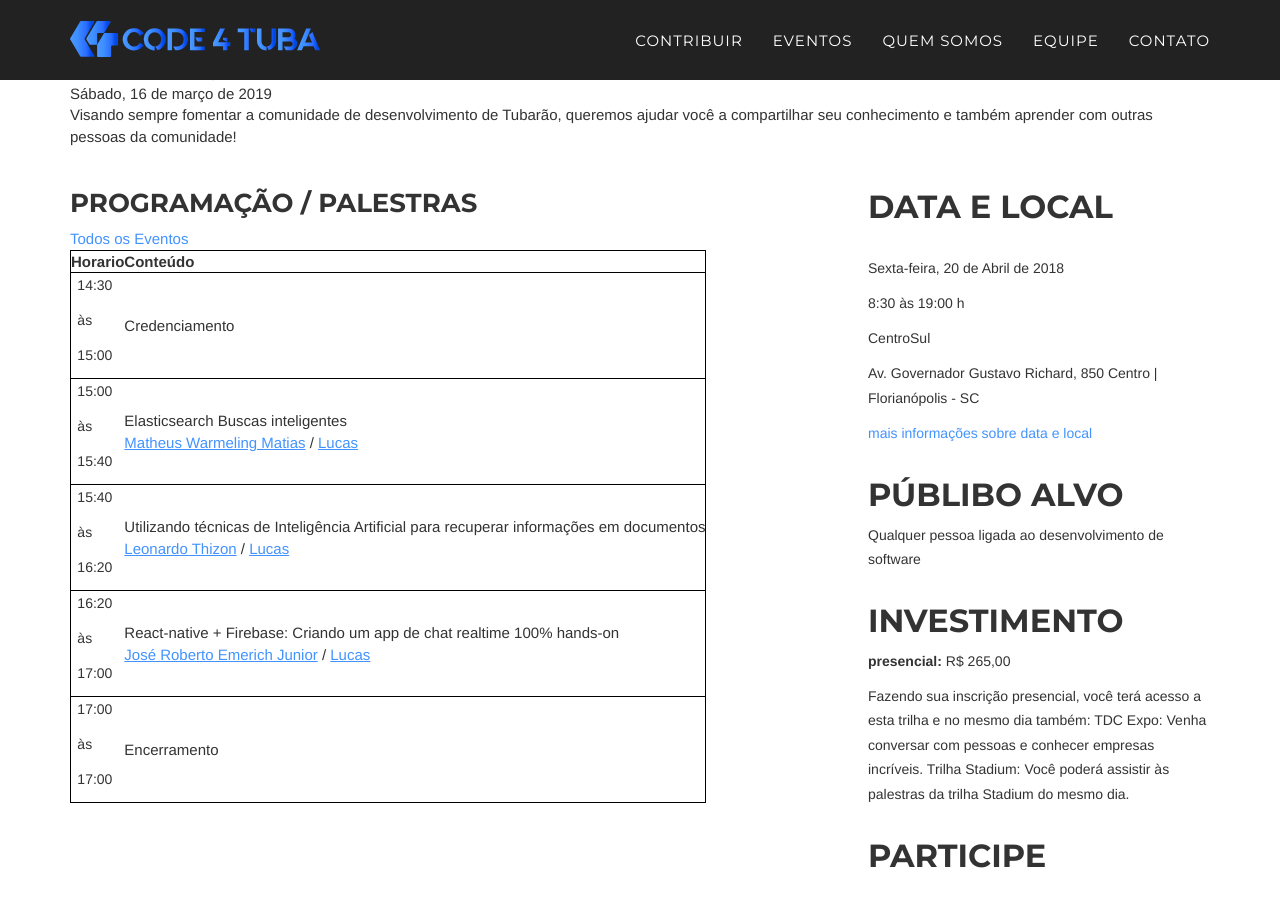
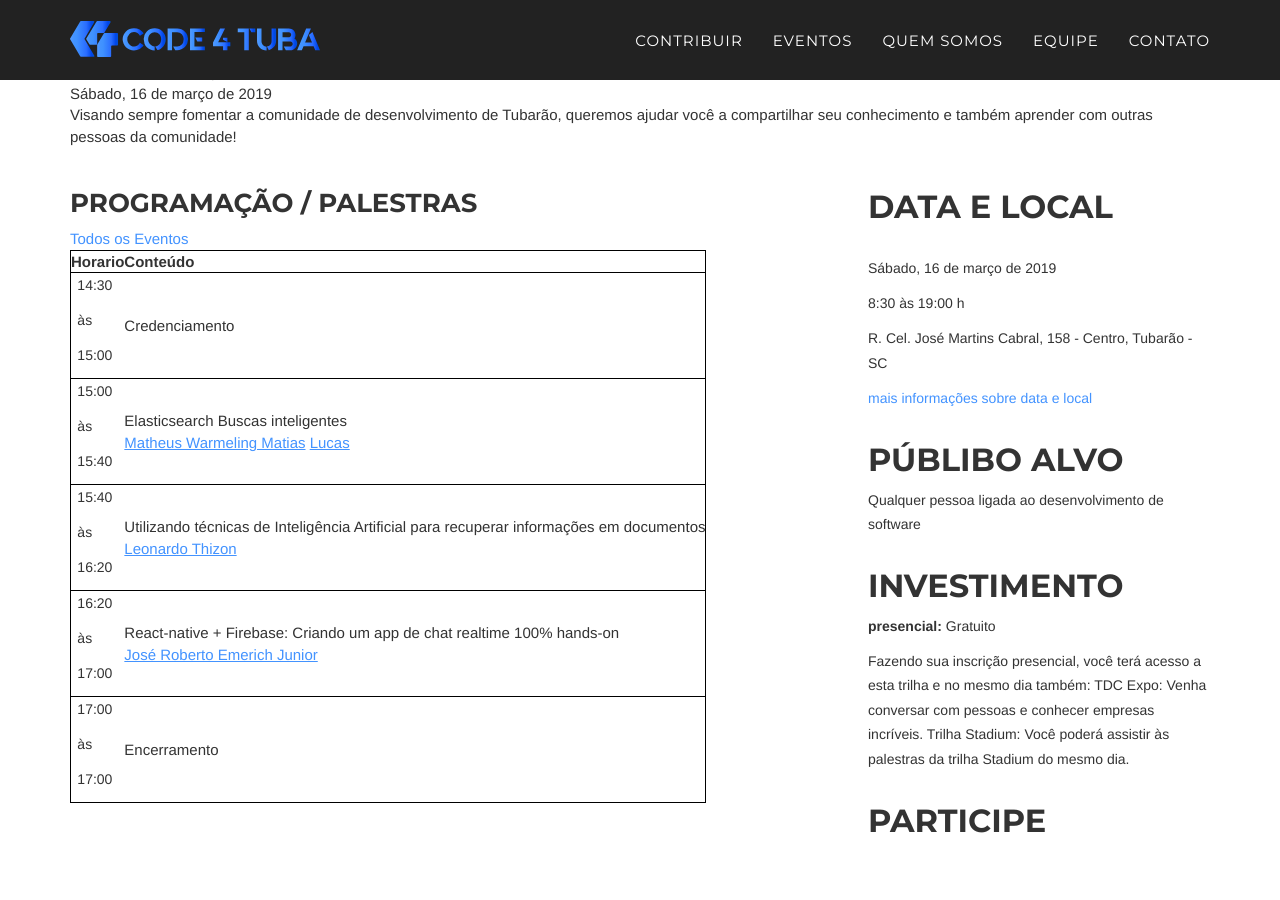
Before and after one commit to code4tuba/code4tuba.github.io, a Jekyll site: the page built from _posts/2019-03-16-meetup.markdown, in a window 1280 px wide and 900 px high, scrolled down 856 px. Built offline with Jekyll 4.4.1, drawn with Linux system fonts in a browser that asks for light colours; some web fonts are replaced.

Commit message:
pegando dados do local do md

```diff
--- a/_layouts/evento.html
+++ b/_layouts/evento.html
@@ -47,7 +47,11 @@ layout: evento
                     {% if talk.istalk %}
 
                     {% for p in talk.palestrantes %}
-                    <a href="">{{p.nome}}</a> / <a href="">Lucas</a>
+                    {% if forloop.index < forloop.last %}
+                     / <a href="">{{p.nome}}</a>
+                    {% else %}
+                    <a href="">{{p.nome}}</a>
+                    {% endif %}
                     {% endfor %}
 
                     {% for link in talk.links %}
@@ -72,20 +76,19 @@ layout: evento
           <div class="data-local">
             <h2>Data e Local</h2>
             <br>
-            <p>Sexta-feira, 20 de Abril de 2018</p>
+            <p>{{page.project-date}}</p>
             <p>8:30 às 19:00 h</p>
-            <p>CentroSul</p>
-            <p>Av. Governador Gustavo Richard, 850
-              Centro | Florianópolis - SC</p>
+            <p>{{page.client}}</p>
+            <p>{{page.endereco}}</p>
             <p><a href="">mais informações sobre data e local</a></p>
           </div>
           <div>
             <h2>Públibo Alvo</h2>
-            <p>Qualquer pessoa ligada ao desenvolvimento de software</p>
+            <p>{{page.publico_alvo}}</p>
           </div>
           <div>
             <h2>Investimento</h2>
-            <p> <strong>presencial:</strong> R$ 265,00</p>
+            <p> <strong>presencial:</strong> {{page.valor}}</p>
             <p>Fazendo sua inscrição presencial, você terá acesso a esta trilha e no mesmo dia também:
               TDC Expo: Venha conversar com pessoas e conhecer empresas incríveis.
               Trilha Stadium: Você poderá assistir às palestras da trilha Stadium do mesmo dia.</p>
--- a/_posts/2019-03-16-meetup.markdown
+++ b/_posts/2019-03-16-meetup.markdown
@@ -7,9 +7,12 @@ img: codefortuba.png
 thumbnail: codefortuba.png
 alt: image-alt
 project-date: Sábado, 16 de março de 2019
-client: Coworking OSTEC, Tubarão, SC
+local: Coworking OSTEC, Tubarão, SC
+endereco: "R. Cel. José Martins Cabral, 158 - Centro, Tubarão - SC"
 category: evento
 description: Visando sempre fomentar a comunidade de desenvolvimento de Tubarão, queremos ajudar você a compartilhar seu conhecimento e também aprender com outras pessoas da comunidade!
+publico_alvo: "Qualquer pessoa ligada ao desenvolvimento de software"
+valor: "Gratuito"
 
 talks:
   - nome: "Credenciamento"
```
Also changed, not shown: other parts of _posts/2019-03-16-meetup.markdown (+1 -0 lines).
